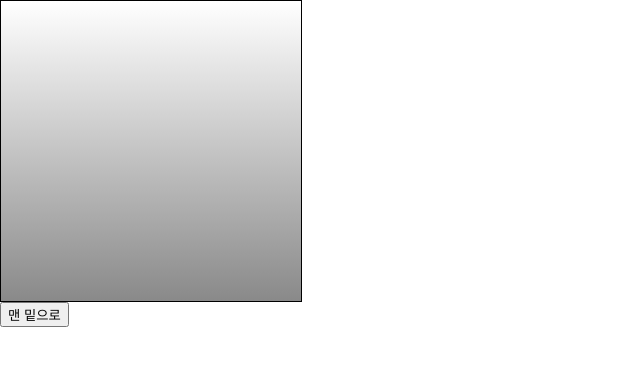
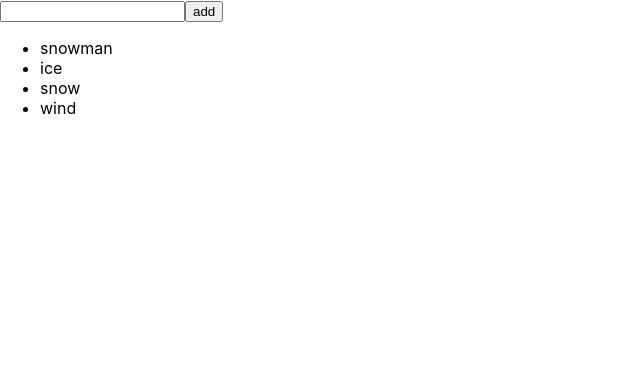
Before and after one commit to gyeongseokKang/react_tutorial, a React (Create React App) app: page / in a window 1280 px wide. Shown: the top 366 px of the page, without its empty margins (0-640 px from the left). Built offline with nearby package versions, Linux system fonts and the light colour scheme.

Commit message:
[Study] 6장 마무리

```diff
--- a/src/App.js
+++ b/src/App.js
@@ -6,16 +6,14 @@
 import Say from './Say';
 import EventPractice from './EventPractice';
 import ValidationSample from './ValidationSample';
+import ScrollBox from './ScrollBox';
 */
-import ScrollBox from './ScrollBox';
+import IterationSample from './IterationSample';
 
 class App extends Component {
 	render() {
 		return (
-			<div>
-				<ScrollBox ref={(ref) => this.scrollBox = ref}></ScrollBox>
-				<button onClick={() => this.scrollBox.scrollToBottom()}>맨 밑으로</button>
-			</div>
+			<IterationSample />
 		)
 	}
 }
--- /dev/null
+++ b/src/IterationSample.js
@@ -0,0 +1,36 @@
+import React, { useState } from 'react';
+
+const IterationSample = () => {
+	const [names, setNames] = useState([
+		{ id: 1, text: 'snowman' },
+		{ id: 2, text: 'ice' },
+		{ id: 3, text: 'snow' },
+		{ id: 4, text: 'wind' },
+	]);
+	const [inputText, setInputText] = useState('');
+	const [nextId, setNextId] = useState(5);
+
+	const onChange = e => setInputText(e.target.value);
+	const onClick = () => {
+		const nextNames = names.concat({
+			id: nextId,
+			text: inputText
+		});
+		setNextId(nextId + 1);
+		setNames(nextNames);
+		setInputText('');
+	}
+	const onRemove = id => {
+		const nextNames = names.filter(name => name.id !== id);
+		setNames(nextNames);
+	}
+	const nameList = names.map(name => <li key={name.id} onDoubleClick={() => onRemove(name.id)}>{name.text}</li>);
+	return (
+		<>
+			<input value={inputText} onChange={onChange}></input>
+			<button onClick={onClick}>add</button>
+			<ul>{nameList}</ul>
+		</>)
+};
+
+export default IterationSample;
```
